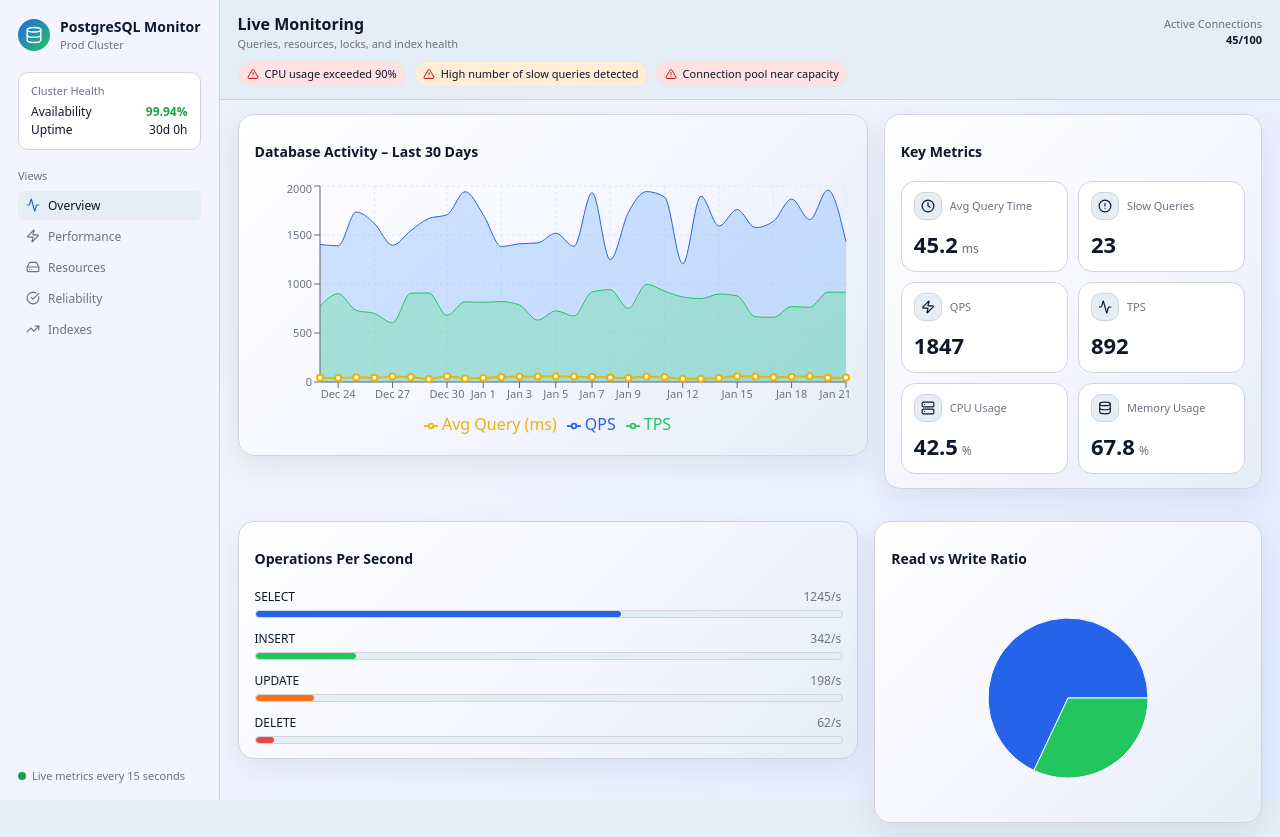
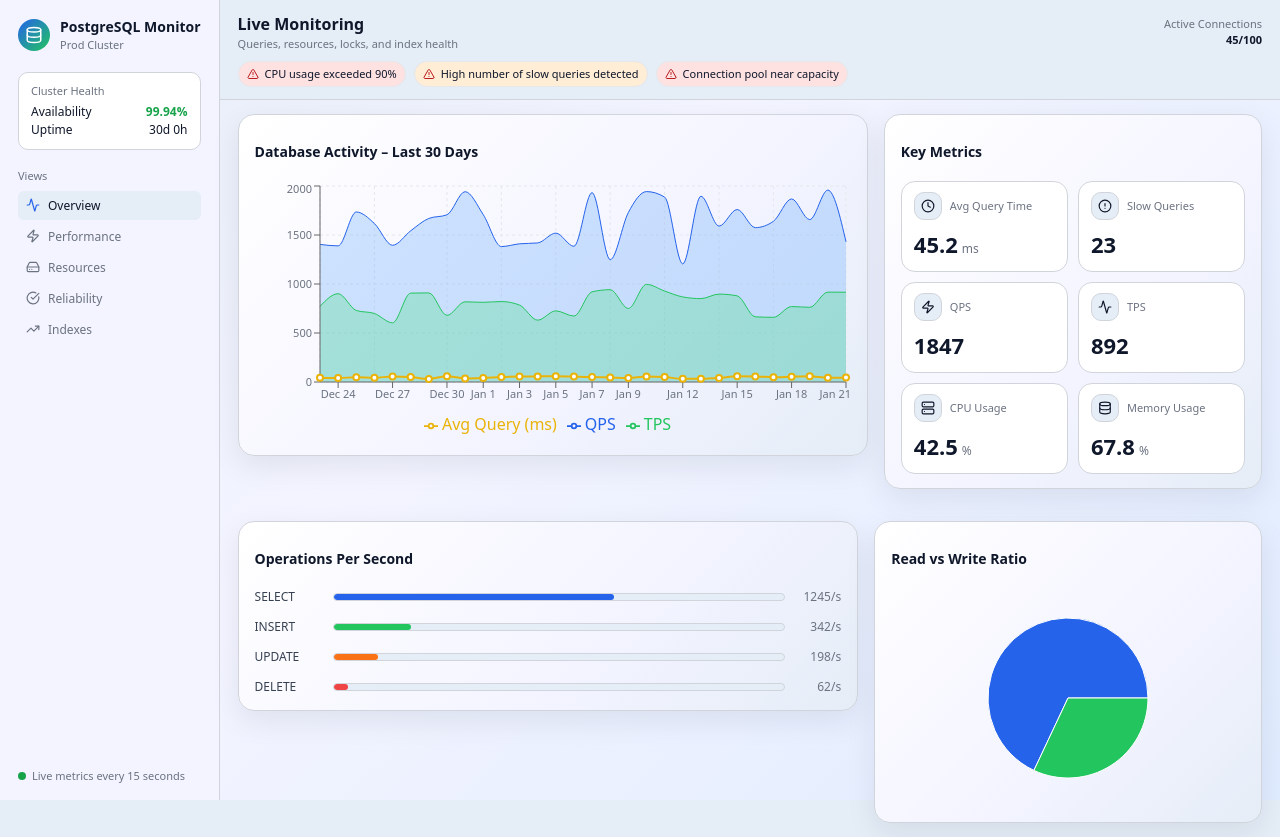
Before and after one commit to DilipViharika/pg-monitor-dashboard, a React (Vite) app: page / in a window 1280 px wide. Built offline with nearby package versions, Linux system fonts and the light colour scheme.

Commit message:
Enhance layout and styling of metrics display in PostgreSQL monitor

```diff
--- a/src/PostgreSQLMonitor.jsx
+++ b/src/PostgreSQLMonitor.jsx
@@ -388,19 +388,36 @@ const PostgreSQLMonitor = () => {
                 { label: 'UPDATE', value: metrics.updatePerSec, color: '#f97316' },
                 { label: 'DELETE', value: metrics.deletePerSec, color: '#ef4444' }
               ].map(row => (
-                <div key={row.label}>
+                <div
+                  key={row.label}
+                  style={{
+                    display: 'flex',
+                    alignItems: 'center',
+                    gap: 8
+                  }}
+                >
                   <div
                     style={{
-                      display: 'flex',
-                      justifyContent: 'space-between',
+                      width: 70,
                       fontSize: 12,
-                      marginBottom: 4
+                      color: '#374151'
                     }}
                   >
-                    <span>{row.label}</span>
-                    <span style={{ color: '#6b7280' }}>{row.value}/s</span>
+                    {row.label}
                   </div>
-                  <ProgressBar value={row.value} max={2000} color={row.color} />
+                  <div style={{ flex: 1 }}>
+                    <ProgressBar value={row.value} max={2000} color={row.color} />
+                  </div>
+                  <div
+                    style={{
+                      width: 50,
+                      textAlign: 'right',
+                      fontSize: 12,
+                      color: '#6b7280'
+                    }}
+                  >
+                    {row.value}/s
+                  </div>
                 </div>
               ))}
             </div>
```
